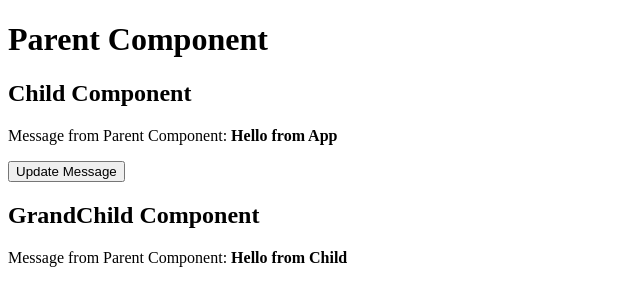
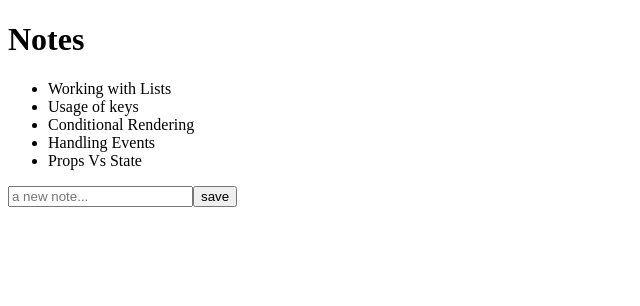
Before and after one commit to githubscientist/react-b47-b48, a React (Vite) app: page / in a window 1280 px wide. Shown: the top 306 px of the page, without its empty margins (0-640 px from the left). Built offline with nearby package versions, Linux system fonts and the light colour scheme.

Commit message:
form handling

```diff
--- a/src/App.jsx
+++ b/src/App.jsx
@@ -1,21 +1,55 @@
-import React, { createContext, useState } from 'react';
-import ChildComponent from './components/ChildComponent';
+import React, { useState } from 'react';
+import Note from './components/Note';
 
-// create a context
-const MessageContext = createContext();
+function App(props) {
+  // console.log(props);
 
-function App() {
+  const [notes, setNotes] = useState(props.notes);
+  const [newNote, setNewNote] = useState('');
 
-  const [message, setMessage] = useState('Hello from App');
+  const addNote = (event) => {
+    // console.log(event.target);
+    event.preventDefault();
+
+    // console.log('button clicked');
+    // console.log(newNote);
+    const noteObject = {
+      id: notes.length + 1,
+      content: newNote,
+      important: Math.random() < 0.5,
+    }
+
+    setNotes(notes.concat(noteObject));
+    setNewNote('');
+  }
+
+  const handleNoteChange = (event) => {
+    // console.log(event.target.value);
+    // console.log(event.target.value);
+    setNewNote(event.target.value);
+  }
 
   return (
     <div>
-      <h1>Parent Component</h1>
-      <MessageContext.Provider value={ [message, setMessage] }>
-        <ChildComponent />
-      </MessageContext.Provider>
+      <h1>Notes</h1>
+      <ul>
+        {
+          notes.map(note =>
+            <Note key={note.id} note={note} />
+          )
+        }
+      </ul>
+
+      <form onSubmit={addNote}>
+        <input
+          value={newNote}
+          placeholder='a new note...'
+          onChange={handleNoteChange}
+          />
+        <button type='submit'>save</button>
+      </form>
     </div>
   )
 }
 
-export { App as default, MessageContext };
+export default App;
--- a/src/components/ChildComponent.jsx
+++ /dev/null
@@ -1,30 +0,0 @@
-import React, { createContext, useContext } from 'react';
-import GrandChildComponent from './GrandChildComponent';
-import { MessageContext } from '../App';
-
-// create a childMessageContext
-const ChildMessageContext = createContext();
-
-function ChildComponent() {
-
-    const [message, setMessage] = useContext(MessageContext);
-    const childMessage = 'Hello from Child';
-
-    const updateMessage = () => {
-        setMessage('Hello from Parent');
-    }
-
-    return (
-        <div>
-            <h2>Child Component</h2>
-        <p>Message from Parent Component: <b>{message}</b></p>
-            <button onClick={updateMessage}>Update Message</button>
-            {/* provide the childMessageContext to GrandChildComponent */}
-            <ChildMessageContext.Provider value={childMessage}>
-                <GrandChildComponent />
-            </ChildMessageContext.Provider>
-        </div>
-    )
-}
-
-export {ChildComponent as default, ChildMessageContext};
--- a/src/components/GrandChildComponent.jsx
+++ /dev/null
@@ -1,18 +0,0 @@
-import React, { useContext } from 'react';
-import { MessageContext } from '../App';
-import { ChildMessageContext } from './ChildComponent';
-
-function GrandChildComponent() {
-    const message = useContext(MessageContext);
-    // use the context childMessageContext, get the data
-    const childMessage = useContext(ChildMessageContext);
-    return (
-      <div>
-            <h2>GrandChild Component</h2>
-            {/* print the data received from the childMessageContext */}
-          <p>Message from Parent Component: <b>{ childMessage }</b></p>
-    </div>
-  )
-}
-
-export default GrandChildComponent;
--- /dev/null
+++ b/src/components/Note.jsx
@@ -0,0 +1,9 @@
+import React from 'react';
+
+function Note({note}) {
+  return (
+      <li>{ note.content }</li>
+  )
+}
+
+export default Note;
--- a/src/main.jsx
+++ b/src/main.jsx
@@ -34,4 +34,4 @@
     }
 ];
 
-ReactDOM.createRoot(document.getElementById('root')).render(<App />);
+ReactDOM.createRoot(document.getElementById('root')).render(<App notes={notes} />);
```
